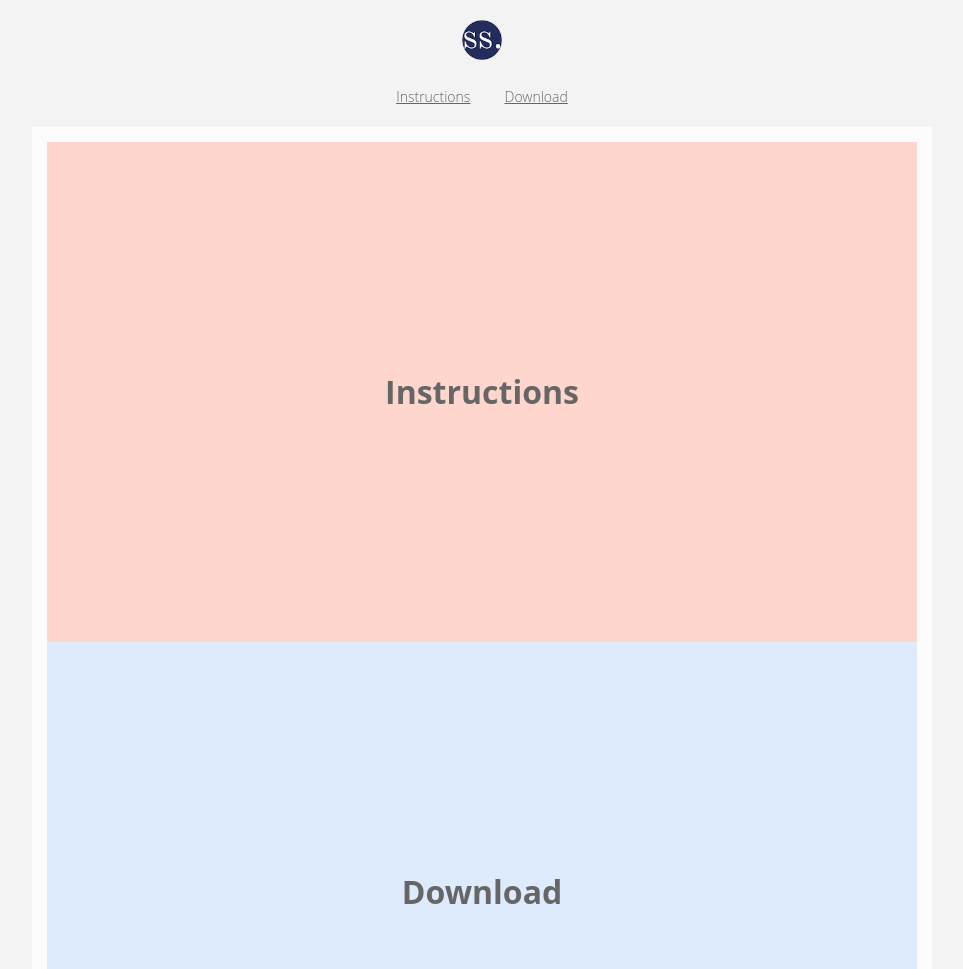
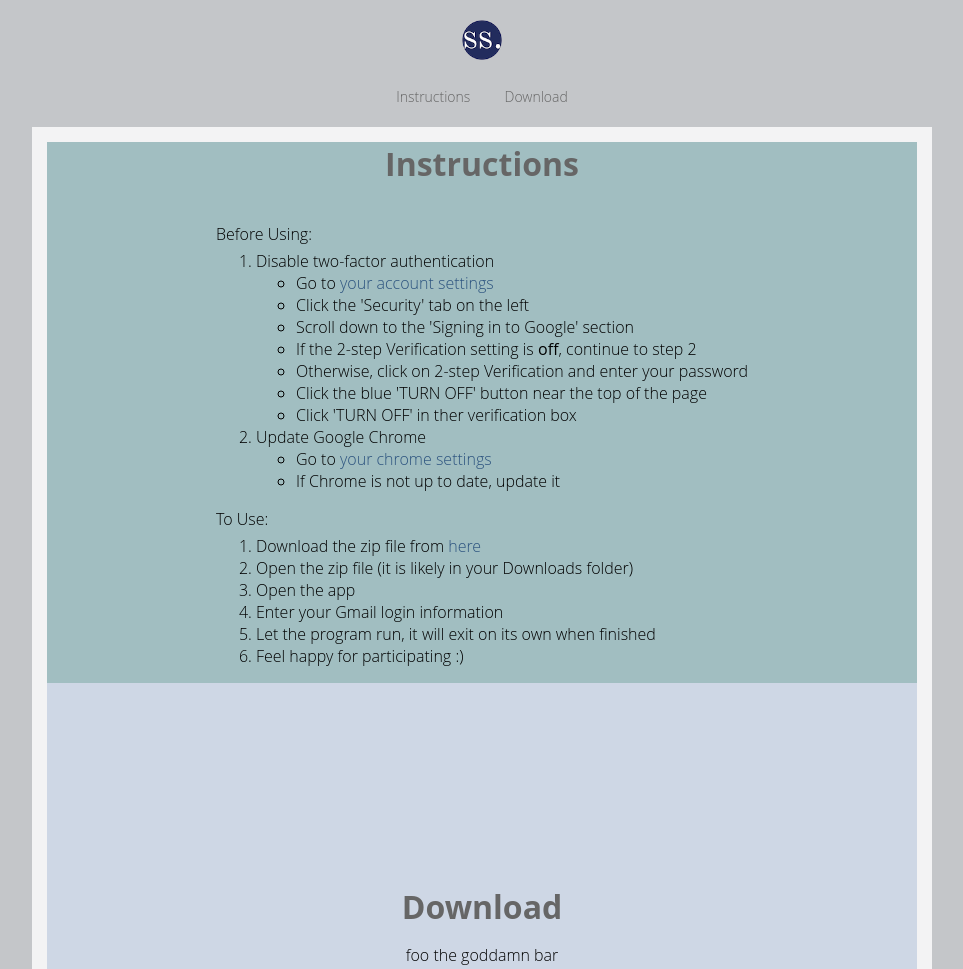
Before and after one commit to AnmolS1/SpamStudy, a plain HTML site: page website/index.html in a window 1280 px wide. Shown: the top 969 px of the page, without its empty margins (158-1121 px from the left). Drawn offline with nearby package versions, Linux system fonts and the light colour scheme.

Commit message:
added instructions
added instructions to the first section. will add download when we finalize the zip file

```diff
--- a/website/index.html
+++ b/website/index.html
@@ -26,11 +26,46 @@
         </header>
 
         <div class="container-content">
-            <div id="instructions" class="instructions">
+            <div id="instructions" class="centerer">
                 <h1>Instructions</h1>
+                <br>
+                <div>
+                    <p style="text-align:left;margin-bottom:5px">Before Using:</p>
+                    <ol style="margin-top:0">
+                        <li>
+                            Disable two-factor authentication
+                            <ul>
+                                <li>Go to <a id="special_link" target="_blank" rel="noreferrer noopener" href="https://myaccount.google.com">your account settings</a></li>
+                                <li>Click the 'Security' tab on the left</li>
+                                <li>Scroll down to the 'Signing in to Google' section</li>
+                                <li>If the 2-step Verification setting is <span style="font-weight:500">off</span>, continue to step 2</li>
+                                <li>Otherwise, click on 2-step Verification and enter your password</li>
+                                <li>Click the blue 'TURN OFF' button near the top of the page</li>
+                                <li>Click 'TURN OFF' in ther verification box</li>
+                            </ul>
+                        </li>
+                        <li>
+                            Update Google Chrome
+                            <ul>
+                                <li>Go to <a id="special_link" target="_blank" rel="noreferrer noopener" href="chrome://settings/help">your chrome settings</a></li>
+                                <li>If Chrome is not up to date, update it</li>
+                            </ul>
+                        </li>
+                    </ol>
+                    <p style="text-align:left;margin-bottom:5px">To Use:</p>
+                    <ol style="margin-top:0">
+                        <li>Download the zip file from <a id="special_link" target="_blank" rel="noreferrer noopener" href="#download">here</a></li>
+                        <li>Open the zip file (it is likely in your Downloads folder)</li>
+                        <li>Open the app</li>
+                        <li>Enter your Gmail login information</li>
+                        <li>Let the program run, it will exit on its own when finished</li>
+                        <li>Feel happy for participating :)</li>
+                    </ol>
+                </div>
             </div>
-            <div id="download" class="download">
+            <div id="download" class="centerer">
                 <h1>Download</h1>
+                <p>foo the goddamn bar</p>
             </div>
         </div>
 
--- a/website/stylesheet.css
+++ b/website/stylesheet.css
@@ -4,7 +4,7 @@ body {
     margin: 0;
     padding: 0 15px 30px 15px;
     box-sizing: border-box;
-    background: #F3F3F3;
+    background: #C4C6C9;
 }
 
 body .static-header {
@@ -28,7 +28,7 @@ body .static-header nav {
 body .static-header nav a {
     display: inline-block;
     color: #666666;
-    text-decoration: noone;
+    text-decoration: none;
     font-size: 14px;
     cursor: pointer;
 }
@@ -105,20 +105,36 @@ body .container-content {
 
 body .container-content > div {
     min-height: 500px;
-    display: block;
     overflow: hidden;
 }
 
 body .container-content > div h1 {
     text-align: center;
-    line-height: 500px;
     color: #666666;
     margin: 0;
 }
 
-body .container-content > div.instructions {
-    background: #FFD6CD;
+#instructions {
+    background: #A1BEC1;
 }
-body .container-content > div.download {
-    background: #DDEBFD;
+
+#download {
+    background: #CED7E5;
 }
+
+.centerer {
+    display: flex;
+    flex-direction: column;
+    align-items: center;
+    justify-content: center;
+}
+
+#special_link {
+    text-decoration: none;
+    color: #2C537F;
+}
+
+#special_link:hover {
+    text-decoration: underline;
+    font-weight: 500;
+}
```
